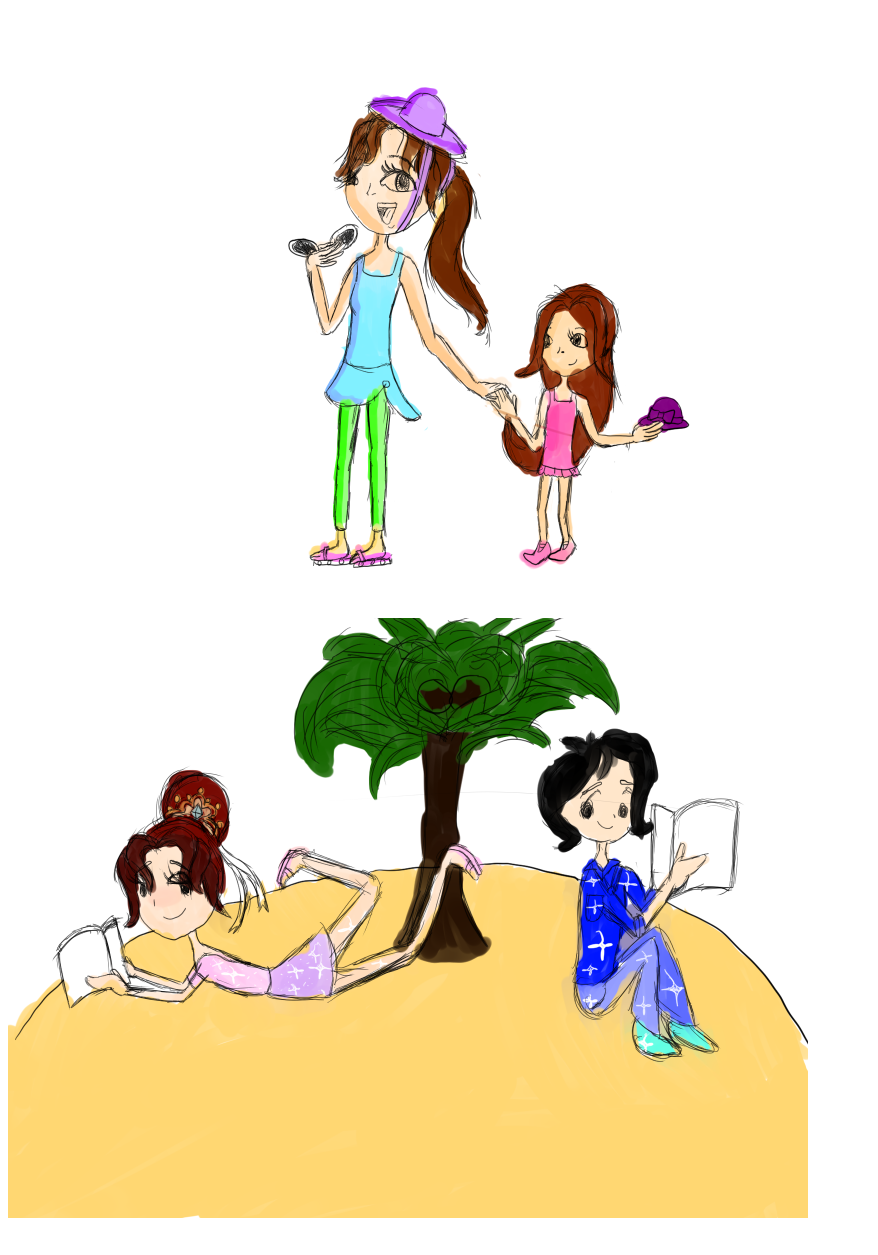
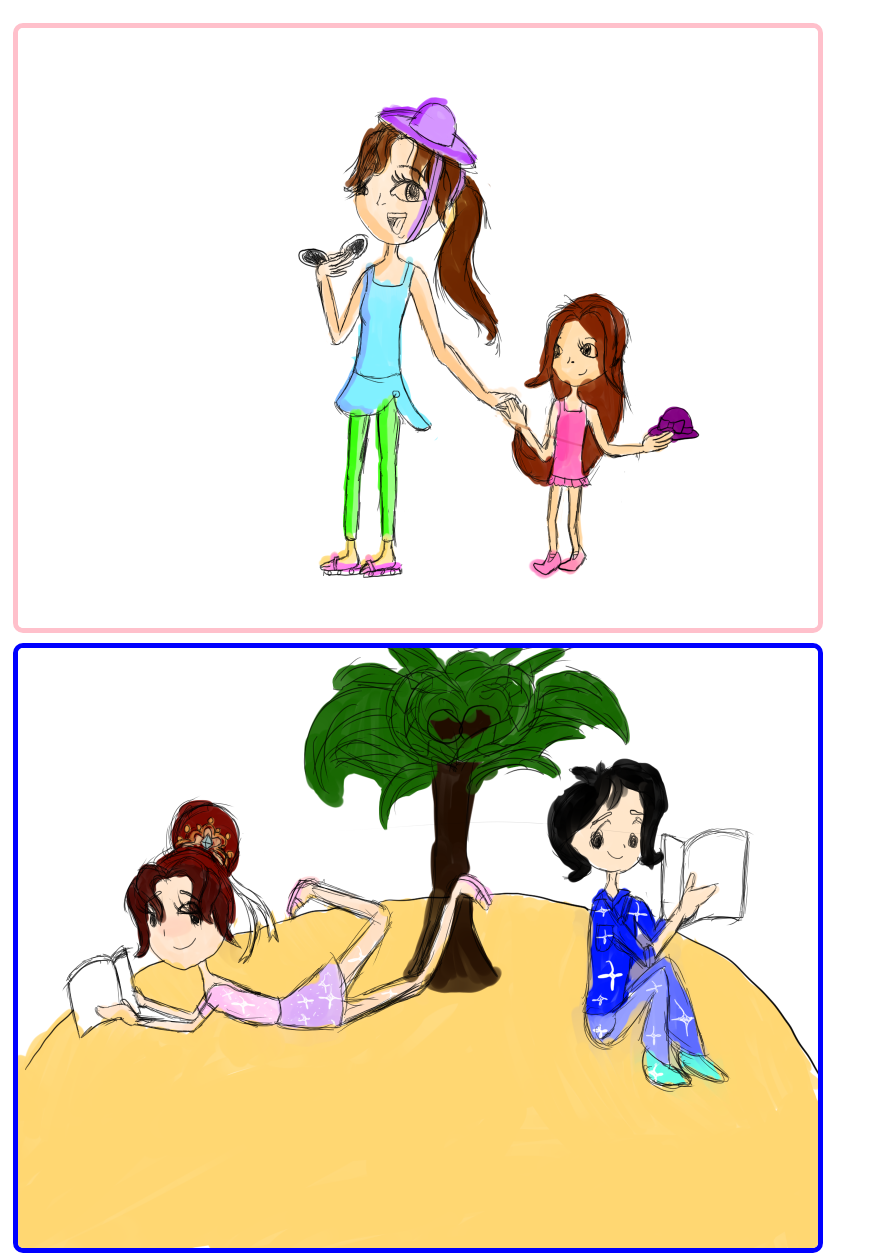
Before and after one commit to pinkpapillon/pinkpapillon.github.io, a plain HTML site: page index.html in a window 1280 px wide. Shown: the part 49-1304 px from the top of the page, without its empty margins (0-878 px from the left). Drawn offline with Linux system fonts and the light colour scheme.

Commit message:
added picture frame

```diff
--- a/index.html
+++ b/index.html
@@ -4,14 +4,34 @@
     <title>
       Sharing my drawing, reading, and coding.
     </title>
+
+    <style>
+        .picture-frame {
+            border: 5px solid;
+            border-radius: 10px;
+            margin: 5px;
+        }
+        .pink {
+            border-color: pink;
+        }
+        .blue {
+            border-color: blue;
+        }
+        .green {
+            border-color: green;
+        }
+        .purple {
+            border-color: purple;
+        }
+    </style>
   </head>
   <body>
     <h1 style="font-family: Bradley Hand, cursive;">My Drawings</h1>
 
-    <img src="drawing/Beach.png" width="800" height="600" draggable=false>
-    <img src="drawing/BN.png" width="800" height="600"  draggable=false>
-    <img src="drawing/Chess.png" width="800" height="600"  draggable=false>
-    <img src="drawing/MI.png" width="800" height="600"  draggable=false>
+    <img src="drawing/Beach.png" class="picture-frame pink" width="800" height="600" draggable=false>
+    <img src="drawing/BN.png" class="picture-frame blue" width="800" height="600"  draggable=false>
+    <img src="drawing/Chess.png" class="picture-frame green" width="800" height="600"  draggable=false>
+    <img src="drawing/MI.png" class="picture-frame purple" width="800" height="600"  draggable=false>
     <div style="display: flex">
     <img src="images/Nikki.png" height="641px" width="300px">
     <div style="margin:10px">
```
